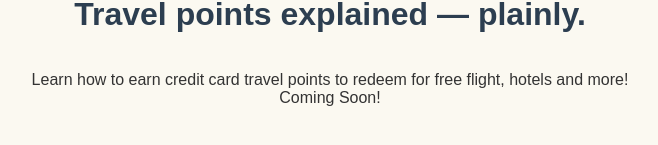
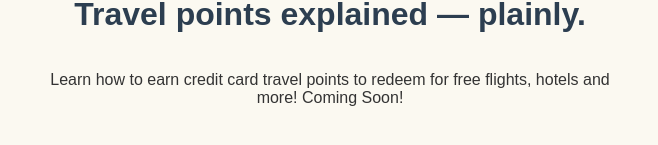
Before and after one commit to RespectedPath/pointsplanely, a plain HTML site: page index.html in a window 1280 px wide. Shown: the part 247-392 px from the top of the page, without its empty margins (310-968 px from the left). Drawn offline with Linux system fonts and the light colour scheme.

Commit message:
Update index.html

```diff
--- a/index.html
+++ b/index.html
@@ -33,6 +33,6 @@
 <body>
   <img src="logo.png" alt="Points Planely Logo" />
   <h1>Travel points explained — plainly.</h1>
-  <p>Learn how to earn credit card travel points to redeem for free flight, hotels and more! Coming Soon!</p>
+  <p>Learn how to earn credit card travel points to redeem for free flights, hotels and more! Coming Soon!</p>
 </body>
 </html>
```
